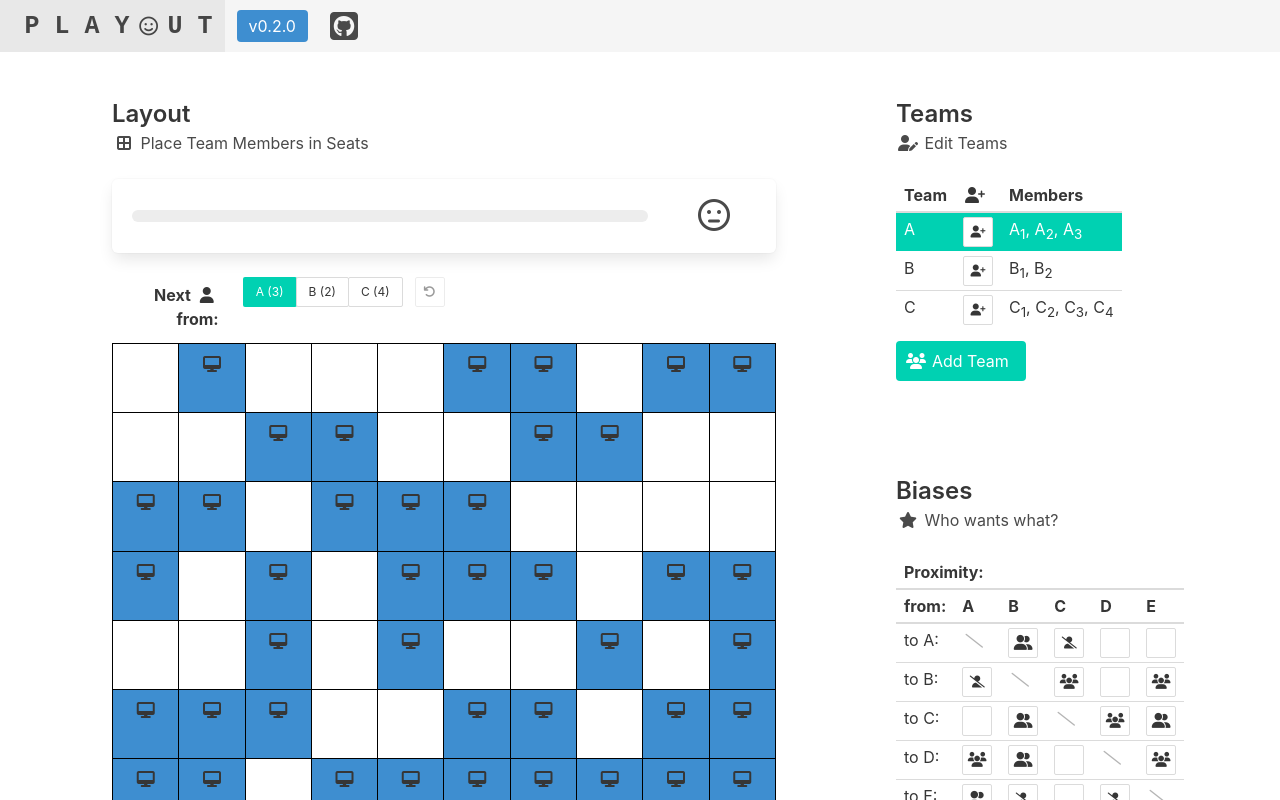
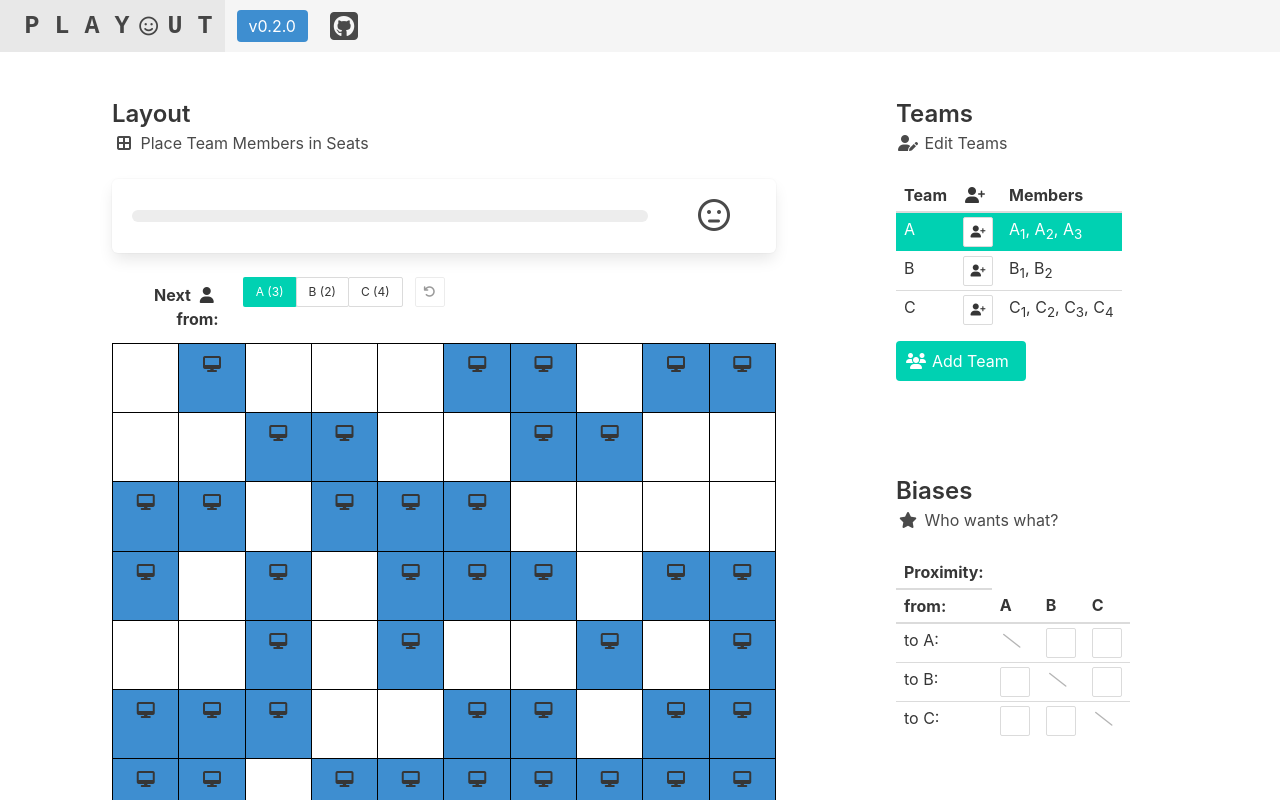
Before and after one commit to mikemoraned/playout, a React (Create React App) app: page / in a window 1280 px wide. Shown: the top 800 px of the page. Built offline with nearby package versions, Linux system fonts and the light colour scheme.

Commit message:
move bias definition into store

```diff
--- a/src/Biases.js
+++ b/src/Biases.js
@@ -1,29 +1,21 @@
-import React, { useState } from "react";
+import React from "react";
+import { useContext } from "react";
+import { StoreContext, biasKey, BiasKind } from "./store.js";
 
-const preferenceChoices = [
-  "fas fa-user-slash",
-  "",
-  "fas fa-user-friends fa-lg",
-  "fas fa-users fa-lg",
-];
+const iconForBiasKind = {};
+iconForBiasKind[BiasKind.DISTANT] = "fas fa-user-slash";
+iconForBiasKind[BiasKind.NONE] = "";
+iconForBiasKind[BiasKind.NEARBY] = "fas fa-user-friends fa-lg";
+iconForBiasKind[BiasKind.NEXT_TO] = "fas fa-users fa-lg";
 
-function Preference({ initialChoiceIndex }) {
-  const [choiceIndex, setChoiceIndex] = useState(initialChoiceIndex);
-  const choice = preferenceChoices[choiceIndex];
-  const next = () => {
-    setChoiceIndex((choiceIndex + 1) % preferenceChoices.length);
-  };
+function Bias({ biasKind, key }) {
   return (
-    <button className="button is-small" onClick={() => next()}>
+    <button className="button is-small">
       <span className="icon">
-        <i className={`${choice}`}></i>
+        <i className={`${iconForBiasKind[biasKind]}`}></i>
       </span>
     </button>
   );
-}
-
-function randomChoiceIndex() {
-  return Math.floor(Math.random() * 0.99 * preferenceChoices.length);
 }
 
 function Self() {
@@ -34,24 +26,11 @@ function Self() {
   );
 }
 
-function randomBiases(teams) {
-  const biases = {};
-  for (let fromIndex = 0; fromIndex < teams.length; fromIndex++) {
-    for (let toIndex = 0; toIndex < teams.length; toIndex++) {
-      const key = `${fromIndex}.${toIndex}`;
-      if (fromIndex === toIndex) {
-        biases[key] = -1;
-      } else {
-        biases[key] = randomChoiceIndex();
-      }
-    }
-  }
-  return biases;
-}
+export function Biases() {
+  const { state } = useContext(StoreContext);
+  const { teams } = state;
+  const { biases } = teams;
 
-export function Biases() {
-  const teams = ["A", "B", "C", "D", "E"];
-  const [biases] = useState(randomBiases(teams));
   return (
     <table className="table is-narrow" style={{ tableLayout: "fixed" }}>
       <thead>
@@ -60,20 +39,20 @@ export function Biases() {
         </tr>
         <tr>
           <th>from:</th>
-          {teams.map((t) => {
-            return <th key={t}>{t}</th>;
+          {teams.list.map((fromTeam) => {
+            return <th key={fromTeam.name}>{fromTeam.name}</th>;
           })}
         </tr>
       </thead>
       <tbody>
-        {teams.map((t, toIndex) => {
+        {teams.list.map((toTeam) => {
           return (
-            <tr key={t}>
-              <td>to {t}:</td>
-              {teams.map((_, fromIndex) => {
-                const key = `${fromIndex}.${toIndex}`;
-                const initialChoiceIndex = biases[key];
-                if (initialChoiceIndex === -1) {
+            <tr key={toTeam.name}>
+              <td>to {toTeam.name}:</td>
+              {teams.list.map((fromTeam) => {
+                const key = biasKey(fromTeam, toTeam);
+                const bias = biases[key];
+                if (bias === null) {
                   return (
                     <td key={key}>
                       <Self />
@@ -82,7 +61,7 @@ export function Biases() {
                 } else {
                   return (
                     <td key={key}>
-                      <Preference initialChoiceIndex={initialChoiceIndex} />
+                      <Bias biasKind={bias} key={key} />
                     </td>
                   );
                 }
--- a/src/TeamsFull.js
+++ b/src/TeamsFull.js
@@ -1,6 +1,5 @@
 import React from "react";
 import { useContext } from "react";
-import "./App.scss";
 import {
   StoreContext,
   selectTeamAction,
--- a/src/store.js
+++ b/src/store.js
@@ -41,6 +41,7 @@ export function teamsFor(teams, template) {
     next: teams[0].name,
     template,
     canAdd: true,
+    biases: biasesFor(teams),
   };
 }
 
@@ -51,6 +52,32 @@ export function gridFor(width, height) {
     seats: [],
     occupied: [],
   };
+}
+
+export const BiasKind = Object.freeze({
+  DISTANT: "distant",
+  NONE: "none",
+  NEARBY: "nearby",
+  NEXT_TO: "next_to",
+});
+
+export function biasKey(fromTeam, toTeam) {
+  return `${fromTeam.name}.${toTeam.name}`;
+}
+
+export function biasesFor(teamList) {
+  const biases = [];
+  for (let fromIndex = 0; fromIndex < teamList.length; fromIndex++) {
+    for (let toIndex = 0; toIndex < teamList.length; toIndex++) {
+      const key = biasKey(teamList[fromIndex], teamList[toIndex]);
+      if (fromIndex === toIndex) {
+        biases[key] = null;
+      } else {
+        biases[key] = BiasKind.NONE;
+      }
+    }
+  }
+  return biases;
 }
 
 export function storeFor(teams, grid) {
```
